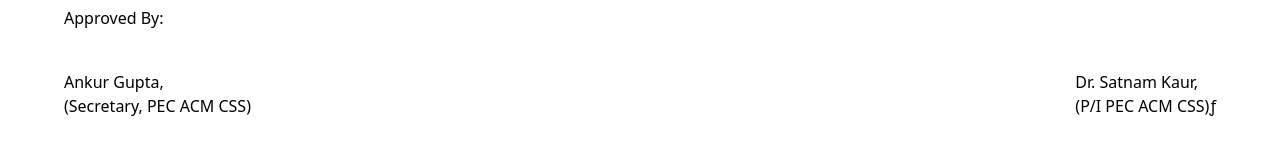
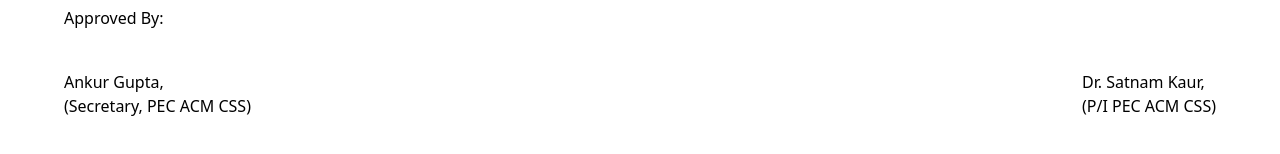
Before and after one commit to PEC-CSS/admin-portal, a Next.js app: page /user/1 in a window 1280 px wide. Shown: the part 484-638 px from the top of the page. Built offline with nearby package versions, Linux system fonts and the light colour scheme; no server answers.

Commit message:
formatting

```diff
--- a/src/pages/user/[email]/index.js
+++ b/src/pages/user/[email]/index.js
@@ -154,7 +154,7 @@ function Index({ email }) {
         </p>
         <p>
           Dr. Satnam Kaur, <br />
-          (P/I PEC ACM CSS)ƒ
+          (P/I PEC ACM CSS)
         </p>
       </div>
     </div>
```
